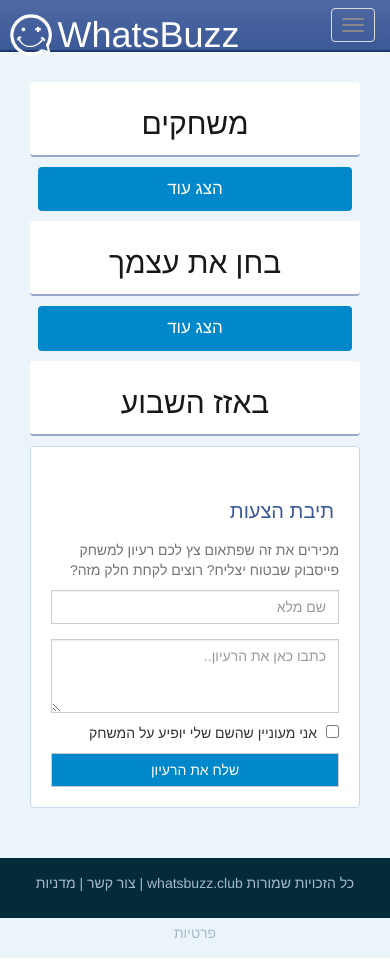
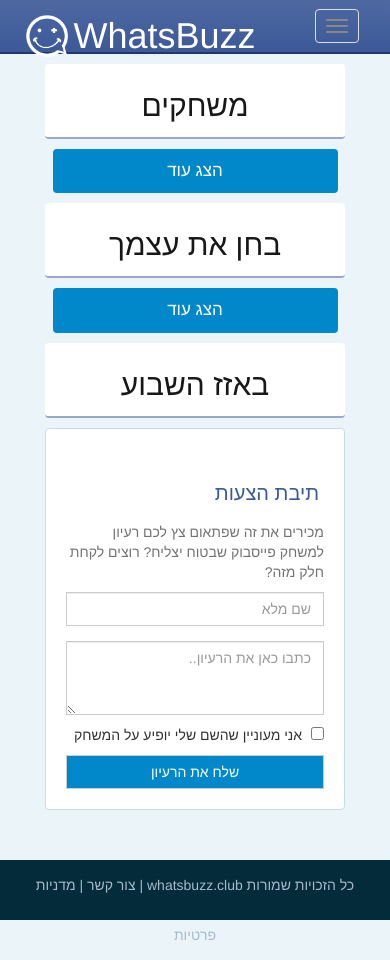
Before and after one commit to nirgn975/WhatsBuzz, a Django app: page / in a window 390 px wide. Run offline with Django 3.2, Linux system fonts and the light colour scheme; data that the repository does not hold is empty; style sheets or scripts are compiled from the project's sources; some libraries are stand-ins or nearby versions.

Commit message:
Style quizzs button and hide it, fix FB profile image, Fix container layout, link side posts, fix logo in mobile, hide FB button and start share post.

```diff
--- a/whats_buzz/static/javascript/partials/facebook_data.js
+++ b/whats_buzz/static/javascript/partials/facebook_data.js
@@ -102,10 +102,12 @@ function getUserLastName() {
  */
 function getUserProfileImage() {
   var post_id = $('#facebooklogin').data('post');
-  $.get("/posts/get_data/user_name/" + post_id, function (data) {
+  $.get("/posts/get_data/profile_image/" + post_id, function (data) {
+    console.log(data);
     FB.api('me/picture?type=large', function (response) {
+      console.log(response.data.url);
       if (response && !response.error) {
-        var img = $('<img>').attr('id', 'FB-image-game').attr('src', response.picture.data.url).css('width', data[0].profile_width).css('height', data[0].profile_height).css('left', data[0].profile_image_x).css('top', data[0].profile_image_y);
+        var img = $('<img>').attr('id', 'FB-image-game2').attr('src', response.data.url).css('width', data[0].profile_width).css('height', data[0].profile_height).css('left', data[0].profile_image_x).css('top', data[0].profile_image_y).css('position', 'absolute').css('z-index', 100);
         $('#description').append(img);
       }
     });
--- a/whats_buzz/static/sass/pages/index.scss
+++ b/whats_buzz/static/sass/pages/index.scss
@@ -9,6 +9,15 @@ body {
   border-bottom: solid 2px $bottom_stroke;
   border-radius: 0;
   font-size: $navbar_text;
+
+  .navbar-default {
+    background-color: transparent;
+    border-color: transparent;
+  }
+
+  .navbar {
+    margin-bottom: 0;
+  }
 
   ul.nav.navbar-nav {
     padding: 0;
@@ -160,4 +169,8 @@ a.show-more {
       height: 75%;
     }
   }
+
+  #main-content > .col-sm-12 > div:nth-child(3){
+    display: none;
+  }
 }
--- a/whats_buzz/static/sass/pages/post.scss
+++ b/whats_buzz/static/sass/pages/post.scss
@@ -34,6 +34,10 @@
     position: absolute;
     z-index: 100;
   }
+
+  #FB-image-game {
+    width: 100%;
+  }
 }
 
 .caution {
@@ -44,7 +48,7 @@
 
 
 /* Facebook login button */
-.loginBtn {
+.loginBtn, #quizzes-game {
   box-sizing: border-box;
   position: relative;
   margin: 0.2em;
@@ -73,7 +77,7 @@
   box-shadow: inset 0 0 0 32px rgba(0,0,0,0.1);
 }
 
-.loginBtn--facebook {
+.loginBtn--facebook, #quizzes-game {
   background-color: #4C69BA;
   background-image: linear-gradient(#4C69BA, #3B55A0);
   /*font-family: "Helvetica neue", Helvetica Neue, Helvetica, Arial, sans-serif;*/
@@ -93,6 +97,11 @@
   text-align: center;
 }
 
+#quizzes-game {
+  padding: 0 50px;
+  text-align: center;
+}
+
 
 #buzz > .long-post {
   padding: 0;
--- a/whats_buzz/templates/index.html
+++ b/whats_buzz/templates/index.html
@@ -5,8 +5,8 @@
 {% endblock %}
 
 {% block content %}
-    <div id="main-content" class="row">
-        <div class="col-sm-offset-1 col-sm-10">
+    <div id="main-content">
+        <div class="col-sm-12">
             <div class="col-sm-4">
                 <div class="categories-header">
                     <h2>משחקים</h2>
--- a/whats_buzz/templates/layouts/base.html
+++ b/whats_buzz/templates/layouts/base.html
@@ -19,7 +19,10 @@
 </head>
 <body>
     {%  include "partials/navbar.html" %}
-    {% block content %}{% endblock %}
+
+    <div class="container">
+      {% block content %}{% endblock %}
+    </div>
 
     {%  include "partials/footer.html" %}
 
--- a/whats_buzz/templates/pages/facebook-games.html
+++ b/whats_buzz/templates/pages/facebook-games.html
@@ -5,8 +5,8 @@
 {% endblock %}
 
 {% block content %}
-    <div id="main-content" class="row">
-        <div class="col-sm-offset-1 col-sm-10">
+    <div id="main-content">
+        <div class="col-sm-12">
             <div class="col-sm-8">
                 <div class="categories-header">
                     <h2>משחקי פייסבוק</h2>
--- a/whats_buzz/templates/pages/test-yourself.html
+++ b/whats_buzz/templates/pages/test-yourself.html
@@ -5,8 +5,8 @@
 {% endblock %}
 
 {% block content %}
-    <div id="main-content" class="row">
-        <div class="col-sm-offset-1 col-sm-10">
+    <div id="main-content">
+        <div class="col-sm-12">
             <div class="col-sm-8">
                 <div class="categories-header">
                     <h2>בחן את עצמך</h2>
--- a/whats_buzz/templates/partials/navbar.html
+++ b/whats_buzz/templates/partials/navbar.html
@@ -1,7 +1,7 @@
 {% load staticfiles %}
-<nav id="top-nav" class="navbar navbar-default">
-  <div class="container-fluid col-sm-12 col-md-offset-1 col-md-10">
-{#  <div class="col-sm-12 col-md-10"></div>#}
+<div id="top-nav">
+  <nav class="container navbar navbar-default">
+    <div class="container-fluid col-sm-12">
       <!-- Brand and toggle get grouped for better mobile display -->
       <div class="navbar-header">
         <button type="button" class="navbar-toggle collapsed" data-toggle="collapse" data-target="#bs-example-navbar-collapse-1" aria-expanded="false">
@@ -26,3 +26,4 @@
       </div>
     </div><!-- /.container-fluid -->
   </nav>
+</div>
```
Also changed, not shown: whats_buzz/static/javascript/partials/app.js (+26 -3 lines), whats_buzz/templates/pages/post.html (+8 -4 lines). Lines whose indentation alone changed are shown as unchanged.
